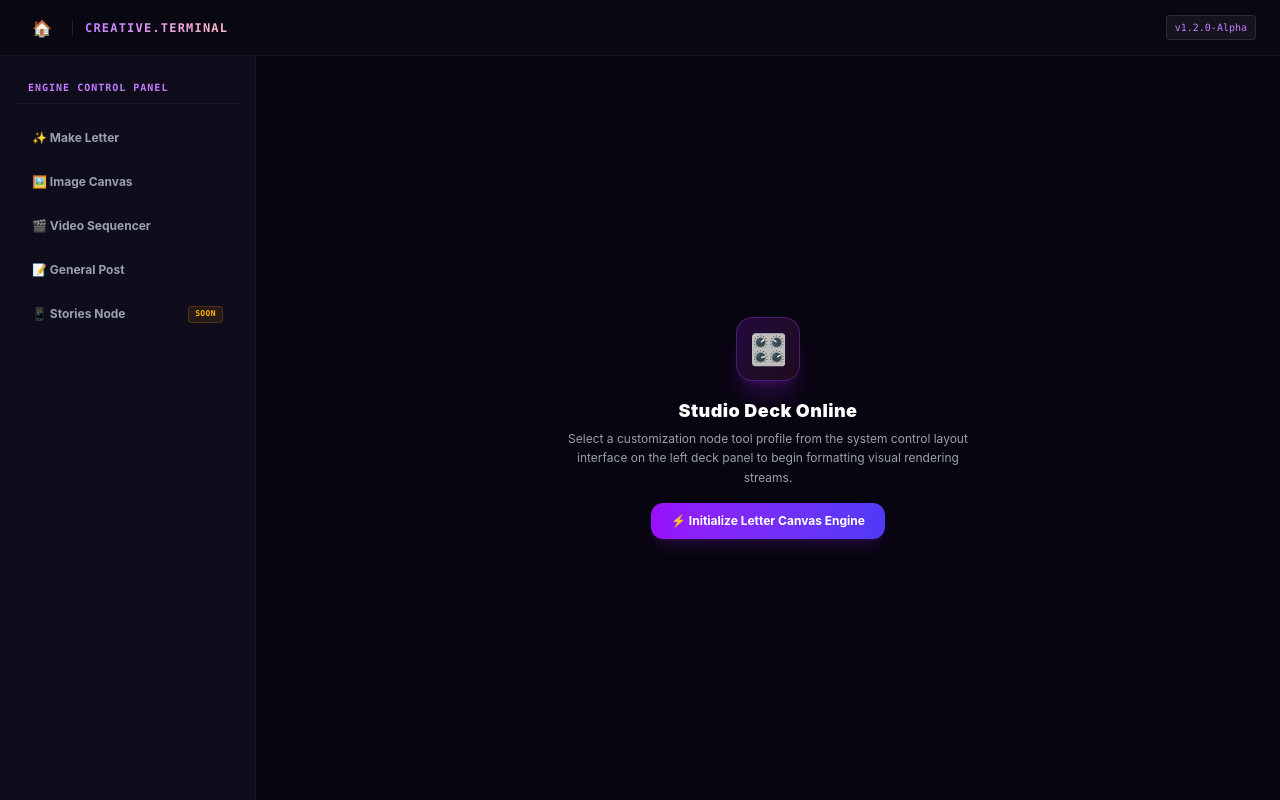
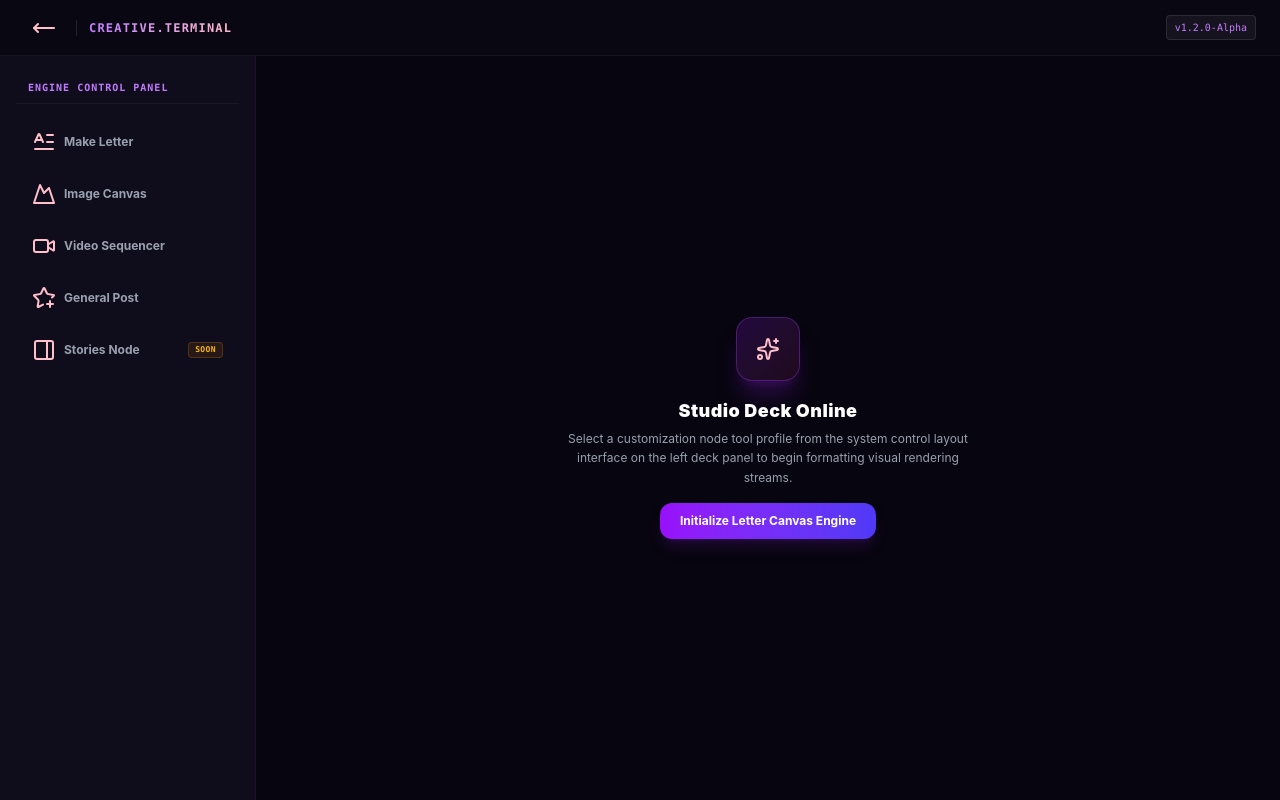
Before and after one commit to Mohit-Gosai/Qupit-Agent, a React (Vite) app in the folder client/: page /studio in a window 1280 px wide. Built offline with nearby package versions, Linux system fonts and the light colour scheme; no server answers; sample sign-in values are in the browser's storage.

Commit message:
Updated emoji's with lucide react icons

```diff
--- a/client/package.json
+++ b/client/package.json
@@ -13,6 +13,7 @@
     "@tailwindcss/vite": "^4.3.1",
     "axios": "^1.18.1",
     "framer-motion": "^12.40.0",
+    "lucide-react": "^1.21.0",
     "react": "^19.2.6",
     "react-dom": "^19.2.6",
     "react-dropzone": "^15.0.0",
--- a/client/src/App.jsx
+++ b/client/src/App.jsx
@@ -4,32 +4,26 @@ import { Outlet } from 'react-router-dom';
 import MainNavbar from './components/common/MainNavbar';
 import LeftSidebar from './components/common/LeftSidebar';
 import RightSidebar from './components/common/RightSidebar';
-import CreateFAB from './components/common/CreateFAB'; // ◄ Import the floating menu here
+import CreateFAB from './components/common/CreateFAB';
 
 export default function App() {
   return (
     <div className="min-h-screen bg-[#0D0B14] text-white flex flex-col font-sans relative">
-      {/* 1. Global Navigation Bar */}
       <MainNavbar />
 
-      {/* 2. Structured App Layout Grid */}
       <div className="flex-1 w-full max-w-7xl mx-auto grid grid-cols-1 md:grid-cols-4 gap-6 px-4 py-6">
 
-        {/* Left column navigation component */}
         <LeftSidebar />
 
-        {/* Center column core content sub-routes */}
         <main className="col-span-1 md:col-span-2 space-y-6">
           <Outlet />
         </main>
 
-        {/* Right column discovery content component */}
         <RightSidebar />
 
       </div>
 
-      {/* 3. Global Floating Interaction Deck */}
-      <CreateFAB /> {/* ◄ Persistent action layer floating across all page states */}
+      <CreateFAB />
     </div>
   );
 }
--- a/client/src/components/common/MainNavbar.jsx
+++ b/client/src/components/common/MainNavbar.jsx
@@ -3,6 +3,7 @@ import React, { useState, useRef, useEffect } from 'react';
 import { Link, useNavigate, useLocation } from 'react-router-dom';
 import { useAuth } from '../../context/AuthContext';
 import CreateFAB from './CreateFAB';
+import { HomeIcon, MessageCircleIcon, NotebookPen, User, SquareArrowRightExitIcon } from "lucide-react"
 
 const MainNavbar = () => {
   const navigate = useNavigate();
@@ -63,12 +64,12 @@ const MainNavbar = () => {
 
           {/* Left Action Elements */}
           <Link to="/home" className={`flex flex-col items-center gap-0.5 w-14 ${isActive('/home') ? 'text-[#FFB7C5]' : 'text-gray-500'}`}>
-            <span className="text-lg">🏠</span>
+            <span className="text-lg"><HomeIcon color='pink'/></span>
             <span className="text-[9px] uppercase font-bold tracking-wider font-mono">Home</span>
           </Link>
 
           <Link to="/studio" className={`flex flex-col items-center gap-0.5 w-14 ${isActive('/studio') ? 'text-[#FFB7C5]' : 'text-gray-500'}`}>
-            <span className="text-lg">📊</span>
+            <span className="text-lg"><NotebookPen color='pink' /></span>
             <span className="text-[9px] uppercase font-bold tracking-wider font-mono">Studio</span>
           </Link>
 
@@ -78,12 +79,12 @@ const MainNavbar = () => {
           <CreateFAB />
 
           <Link to={userProfilePath} className={`flex flex-col items-center gap-0.5 w-14 ${location.pathname.startsWith('/profile') ? 'text-[#FFB7C5]' : 'text-gray-500'}`}>
-            <span className="text-lg">👤</span>
+            <span className="text-lg"><User color='pink' /></span>
             <span className="text-[9px] uppercase font-bold tracking-wider font-mono">Profile</span>
           </Link>
 
           <button onClick={handleLogout} className="flex flex-col items-center gap-0.5 w-14 bg-transparent border-none text-red-400/70 cursor-pointer">
-            <span className="text-lg">🚪</span>
+            <span className="text-lg"><SquareArrowRightExitIcon color='pink' /></span>
             <span className="text-[9px] uppercase font-bold tracking-wider font-mono">Exit</span>
           </button>
 
--- a/client/src/components/feed/PostCard.jsx
+++ b/client/src/components/feed/PostCard.jsx
@@ -2,6 +2,7 @@
 import React, { useState } from 'react';
 import axios from 'axios';
 import CommentSection from './CommentSection';
+import { Heart, LucideHeart,  MessageCircle} from "lucide-react"
 
 export default function PostCard({ post }) {
   const { _id, author, contentType, contentUrl, caption, createdAt } = post;
@@ -91,14 +92,14 @@ export default function PostCard({ post }) {
           onClick={handleLike}
           className={`flex items-center gap-1.5 bg-transparent border-none cursor-pointer transition-colors ${isLiked ? 'text-pink-500 font-bold' : 'hover:text-pink-400'}`}
         >
-          {isLiked ? '❤️' : '🤍'} <span>{likes.length}</span>
+          {isLiked ? <LucideHeart color='red'/> : <Heart/>} <span>{likes.length}</span>
         </button>
 
         <button
           onClick={() => setShowComments(!showComments)}
           className={`flex items-center gap-1.5 bg-transparent border-none cursor-pointer transition-colors ${showComments ? 'text-purple-400 font-bold' : 'hover:text-purple-400'}`}
         >
-          💬 <span>{comments.length}</span>
+          <MessageCircle/> <span>{comments.length}</span>
         </button>
       </div>
 
--- a/client/src/components/studio/StudioSidebar.jsx
+++ b/client/src/components/studio/StudioSidebar.jsx
@@ -1,17 +1,18 @@
 // src/components/studio/StudioSidebar.jsx
 import React from 'react';
 import { useNavigate, useLocation } from 'react-router-dom';
+import { MoveLeft, LetterText, Mountain, Video, StarPlus, PanelRightIcon } from "lucide-react"
 
 const StudioSidebar = () => {
   const navigate = useNavigate();
   const location = useLocation();
 
   const menuItems = [
-    { id: 'letter', label: '✨ Make Letter', path: '/studio/letter' },
-    { id: 'image', label: '🖼️ Image Canvas', path: '/studio/image' },
-    { id: 'video', label: '🎬 Video Sequencer', path: '/studio/video' },
-    { id: 'post', label: '📝 General Post', path: '/studio/post' },
-    { id: 'stories', label: '📱 Stories Node', path: '/studio/stories', isDraft: true },
+    { id: 'letter', label: 'Make Letter', path: '/studio/letter', icon: <LetterText color='pink' /> },
+    { id: 'image', label: 'Image Canvas', path: '/studio/image', icon: <Mountain color='pink' /> },
+    { id: 'video', label: 'Video Sequencer', path: '/studio/video', icon: <Video color='pink' /> },
+    { id: 'post', label: 'General Post', path: '/studio/post', icon: <StarPlus color='pink' /> },
+    { id: 'stories', label: 'Stories Node', path: '/studio/stories', isDraft: true, icon: <PanelRightIcon color='pink'/> },
   ];
 
   return (
@@ -32,7 +33,10 @@ const StudioSidebar = () => {
                 : 'bg-transparent text-gray-400 hover:text-gray-200 hover:bg-white/5'
             }`}
           >
-            <span>{item.label}</span>
+            <span className="flex items-center gap-2">
+              {item.icon}
+              {item.label}
+              </span>
             {item.isDraft && (
               <span className="text-[8px] bg-amber-500/10 border border-amber-500/20 text-amber-400 px-1.5 py-0.5 rounded uppercase font-mono font-black ml-2 tracking-wider">
                 Soon
--- a/client/src/index.css
+++ b/client/src/index.css
@@ -1,6 +1,5 @@
 @import "tailwindcss";
 
-/* Inside src/index.css */
 @layer utilities {
   @keyframes slideUp {
     from {
--- a/client/src/main.jsx
+++ b/client/src/main.jsx
@@ -30,12 +30,12 @@ axios.interceptors.request.use(
     return Promise.reject(error);
   }
 );
-// Keep this base target configurations
+
 axios.defaults.baseURL = 'http://localhost:5000';
 
-// Your clean authentication guard mechanism
+
 const ProtectedRoute = () => {
-  const token = localStorage.getItem('token'); // Swap with your context state if preferred
+  const token = localStorage.getItem('token');
   return token ? <Outlet /> : <Navigate to="/auth" replace />;
 };
 
@@ -47,16 +47,13 @@ const StoriesRoutePlaceholder = () => (
 
 const router = createBrowserRouter([
   {
-    // 1. PUBLIC ROOT LEVEL: AuthPage is completely detached from layout components
     path: '/auth',
     element: <AuthPage />
   },
   {
-    // 2. PROTECTED WRAPPER FOR BOTH APP SHELLS
     element: <ProtectedRoute />,
     children: [
       {
-        /* Main Layout Grid Context Container Area */
         path: '/',
         element: <App />,
         children: [
@@ -66,7 +63,6 @@ const router = createBrowserRouter([
         ]
       },
       {
-        /* Isolated Full-Screen Studio Sandbox Sandbox Ecosystem */
         path: '/studio',
         element: <StudioPage />,
         children: [
@@ -80,7 +76,6 @@ const router = createBrowserRouter([
     ]
   },
   {
-    // Fallback: Bounce random URLs back to home/login
     path: '*',
     element: <Navigate to="/" replace />
   }
--- a/client/src/routes/StudioPage.jsx
+++ b/client/src/routes/StudioPage.jsx
@@ -2,11 +2,13 @@
 import React from 'react';
 import { Outlet, useLocation, useNavigate } from 'react-router-dom';
 import StudioSidebar from '../components/studio/StudioSidebar';
+import {MoveLeft, StarPlus, SparklesIcon } from "lucide-react"
 
 const StudioPage = () => {
   const location = useLocation();
   const navigate = useNavigate();
   const isRoot = location.pathname === '/studio';
+
 
   return (
     <div className="w-screen h-screen flex flex-col bg-[#05040A] text-gray-100 overflow-hidden font-sans select-none">
@@ -18,7 +20,7 @@ const StudioPage = () => {
             onClick={() => navigate('/home')}
             className="p-2 hover:bg-white/5 text-gray-400 hover:text-white rounded-xl transition-all cursor-pointer border-none bg-transparent flex items-center justify-center"
           >
-            🏠
+            <MoveLeft color='pink' />
           </button>
           <div className="w-[1px] h-4 bg-white/10" />
           <span className="text-xs font-black tracking-widest font-mono uppercase bg-gradient-to-r from-purple-400 to-[#FFB7C5] bg-clip-text text-transparent">
@@ -44,7 +46,7 @@ const StudioPage = () => {
           {isRoot ? (
             <div className="absolute inset-0 flex flex-col items-center justify-center text-center p-6 max-w-md mx-auto space-y-4 animate-fadeIn">
               <div className="w-16 h-16 rounded-2xl bg-gradient-to-br from-purple-600/20 to-pink-500/10 border border-purple-500/30 flex items-center justify-center text-3xl shadow-xl shadow-purple-900/40">
-                🎛️
+                <SparklesIcon color='pink' />
               </div>
               <div>
                 <h2 className="text-lg font-black text-white tracking-wide">Studio Deck Online</h2>
@@ -56,7 +58,7 @@ const StudioPage = () => {
                 onClick={() => navigate('/studio/letter')}
                 className="px-5 py-2.5 bg-gradient-to-r from-purple-600 to-indigo-600 hover:from-purple-700 hover:to-indigo-700 text-white font-bold text-xs rounded-xl shadow-lg shadow-purple-900/30 transition-all border-none cursor-pointer"
               >
-                ⚡ Initialize Letter Canvas Engine
+            Initialize Letter Canvas Engine
               </button>
             </div>
           ) : (
```
Also changed, not shown: client/src/components/common/CreateFAB.jsx (+5 -4 lines), client/src/components/common/LeftSidebar.jsx (+6 -5 lines), 1 other file (tests, documents, lock files or other folders).
